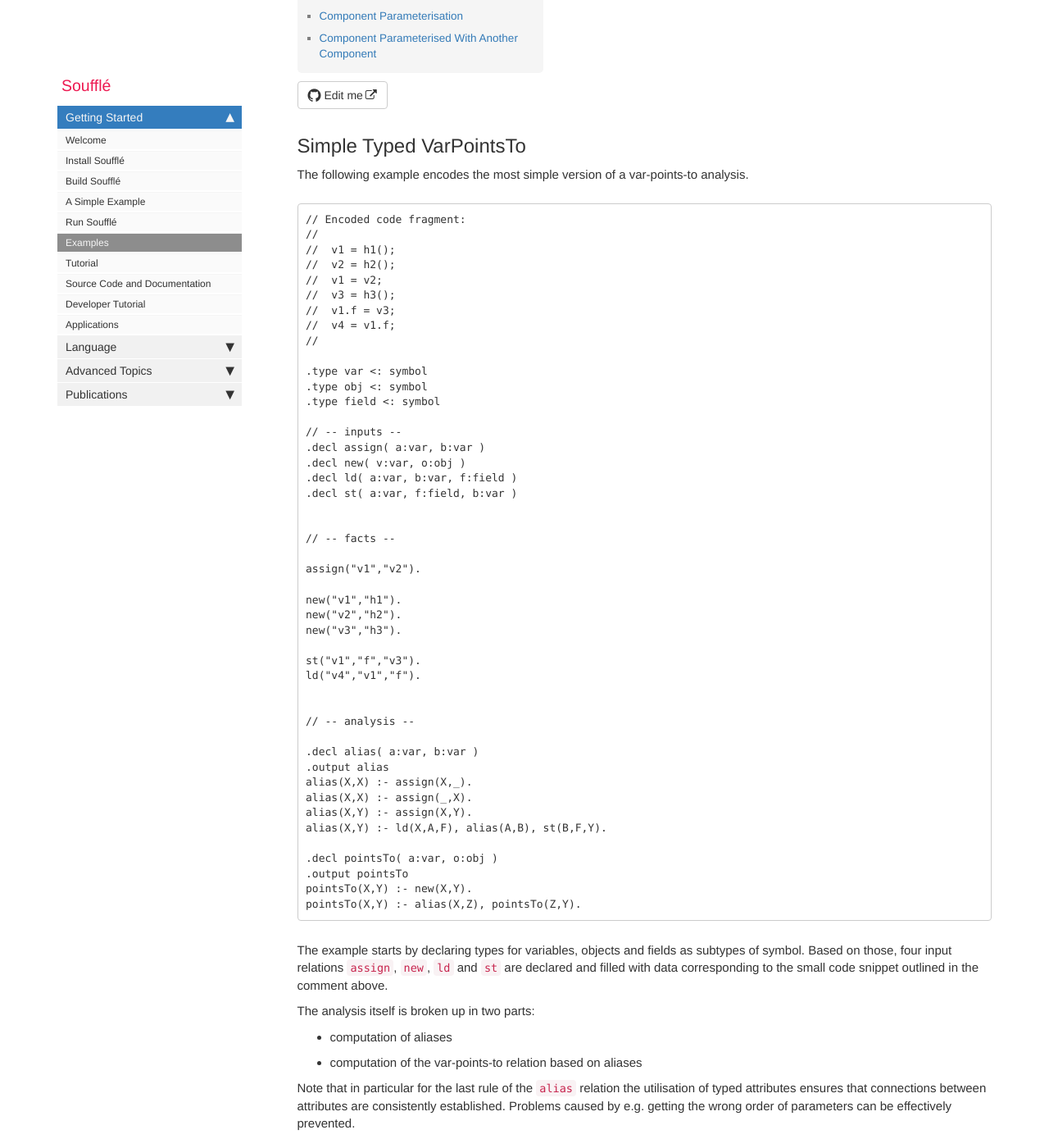
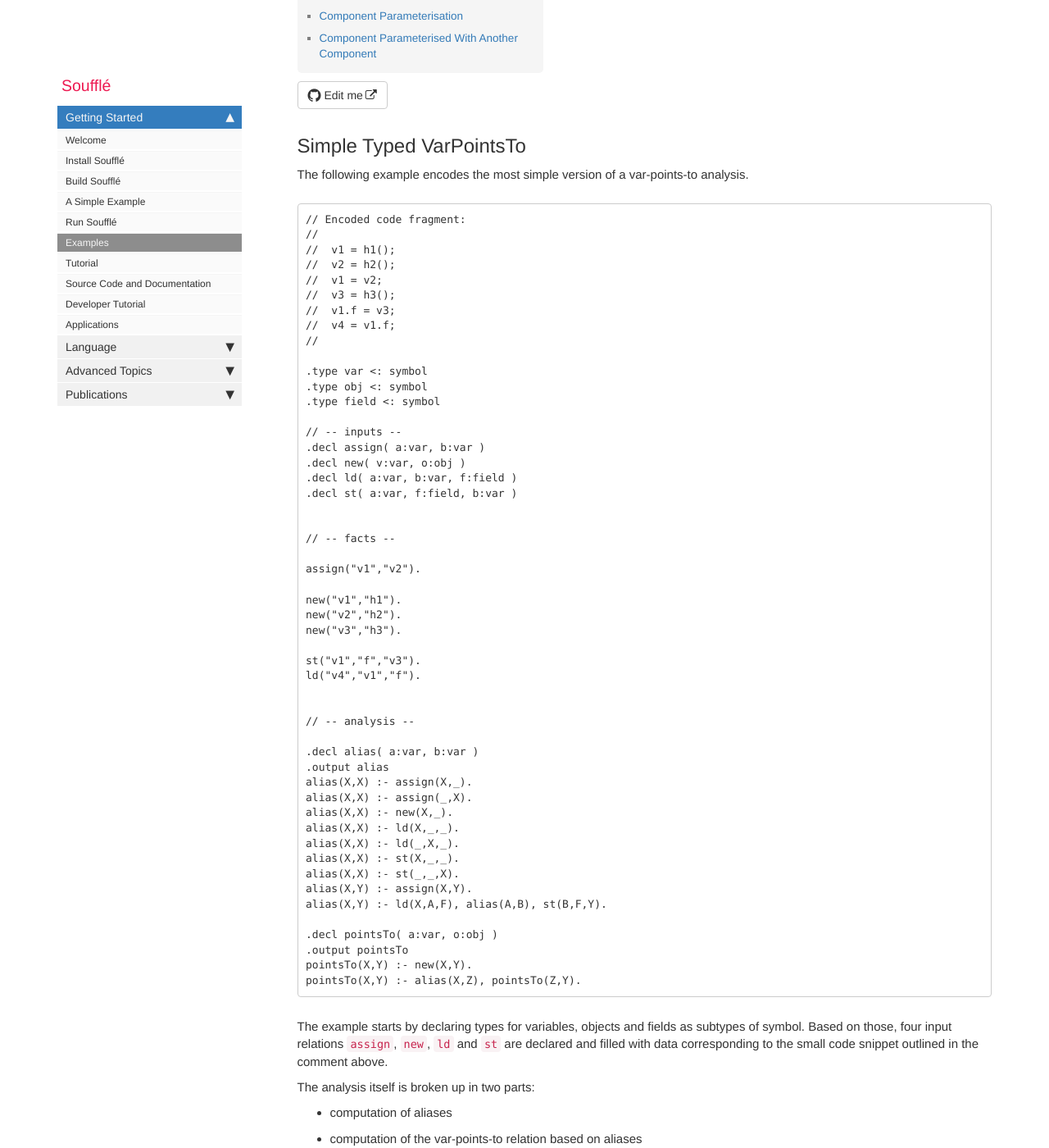
Before and after one commit to souffle-lang/souffle-lang.github.io, a Jekyll site: the page built from pages/docs/examples.md, in a window 1280 px wide and 1400 px high, scrolled down 334 px. Shown: the whole window at 82% size. Built offline with Jekyll 4.4.1, drawn with Linux system fonts in a browser that asks for light colours; comment, search, counter and statistics services are not loaded.

Commit message:
update the points-to analysis example to detect all alias in the code

```diff
--- a/pages/docs/examples.md
+++ b/pages/docs/examples.md
@@ -47,6 +47,11 @@ ld("v4","v1","f").
 .output alias
 alias(X,X) :- assign(X,_).
 alias(X,X) :- assign(_,X).
+alias(X,X) :- new(X,_).
+alias(X,X) :- ld(X,_,_).
+alias(X,X) :- ld(_,X,_).
+alias(X,X) :- st(X,_,_).
+alias(X,X) :- st(_,_,X).
 alias(X,Y) :- assign(X,Y).
 alias(X,Y) :- ld(X,A,F), alias(A,B), st(B,F,Y).
 
```
